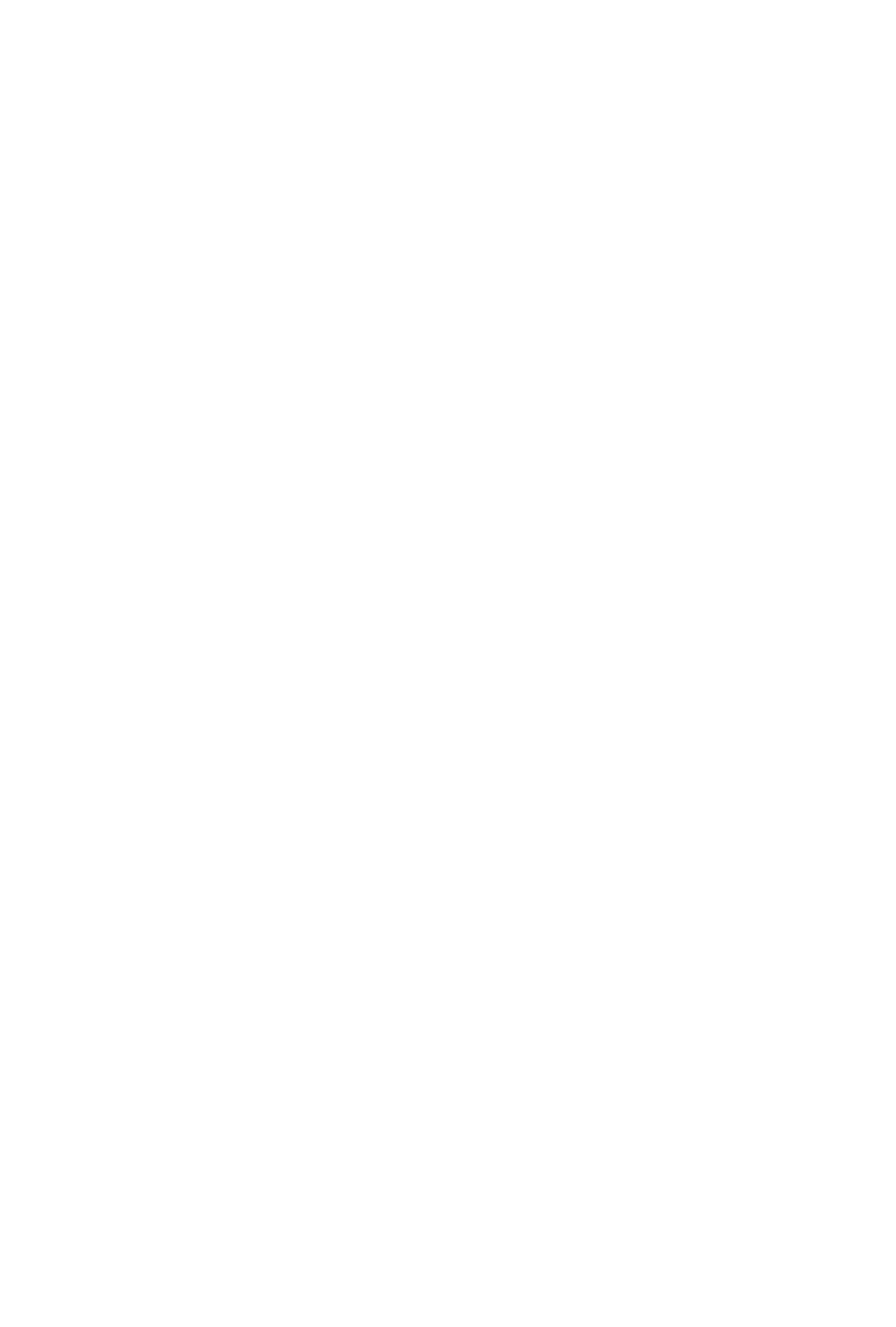
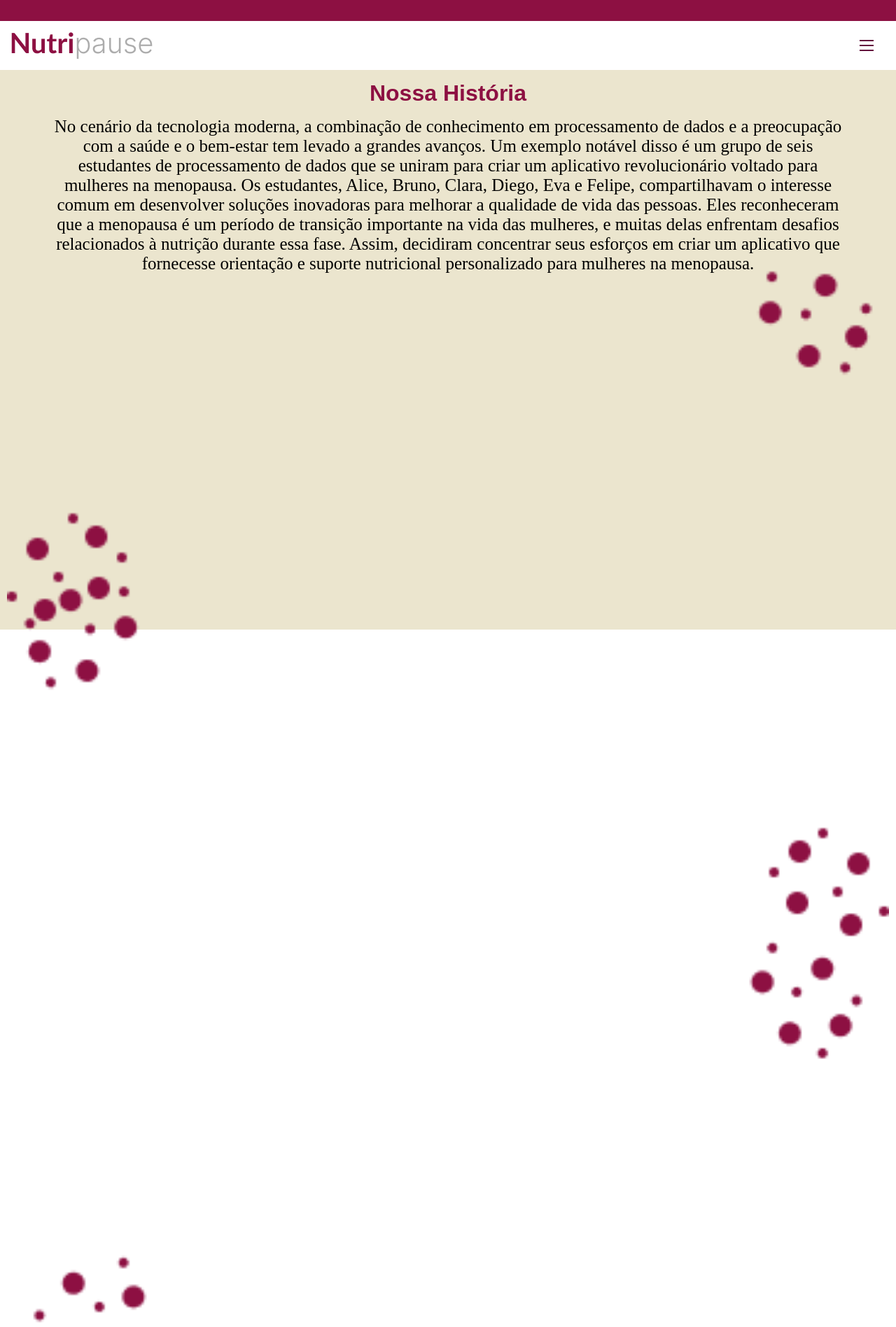
Before and after one commit to RafaelPA13/Nutri2, a React (Vite) app: page /quemsomos in a window 1280 px wide. Before the commit this address had no page. Shown: the top 1897 px of the page at 70% size. Before the commit the page ends 800 px from the top, so only its background shows below. Built offline with nearby package versions, Linux system fonts and the light colour scheme; a web font is replaced by a local one.

Commit message:
Add files via upload

```diff
--- a/src/App.css
+++ b/src/App.css
@@ -51,6 +51,7 @@
   align-items: center;
   gap: 15px;
   margin: 30px 0px;
+  min-height: 100%;
 }
 
 .Main-Com-Menu{
@@ -71,6 +72,12 @@
 .Main-Com-Menu h1{
   font-family: 'Donegal One', sans-serif;
   color: #8D1042;
+}
+
+.SobreNos{
+  text-align: center;
+  font-size: 25px;
+  padding: 0px 50px;
 }
 
 .Header-Input{
@@ -248,6 +255,14 @@
   padding: 0px 10px;
   position: absolute;
   top: 250px;
+}
+
+.bolinhas2{
+  transform: scaleX(-1);
+  width: 100%;
+  padding: 0px 10px;
+  position: absolute;
+  top: 700px
 }
 
 .bolota{
--- a/src/App.jsx
+++ b/src/App.jsx
@@ -11,6 +11,7 @@ import PlanoConsulta from './Pages/PlanoConsulta'
 import Pagamento from './Pages/Pagamento'
 import HomePaciente from './PacientePages/HomePaciente'
 import PerfilPaciente from './ProfissionalPages/PerfilPaciente'
+import QuemSomos from './PacientePages/QuemSomos'
 
 function App(){
   return(
@@ -29,6 +30,7 @@ function App(){
           <Route path='/pagamento' element={<Pagamento/>}/>
           <Route path='/homepaciente' element={<HomePaciente/>}/>
           <Route path='/perfilpaciente' element={<PerfilPaciente/>}/>
+          <Route path='/quemsomos' element={<QuemSomos/>}/>
         </Routes>
       </BrowserRouter>
     </div>
--- a/src/Components/MenuPaciente.jsx
+++ b/src/Components/MenuPaciente.jsx
@@ -17,11 +17,11 @@ function MenuPaciente() {
             </button>
             <ul className="menu">
                 <li>
-                    <a href="">Home</a>
+                    <a href="homepaciente">Home</a>
                     <RiArrowRightSLine/>
                 </li>
                 <li>
-                    <a href="">Quem Somos</a>
+                    <a href="/quemsomos">Quem Somos</a>
                     <RiArrowRightSLine/>
                 </li>
                 <li>
--- /dev/null
+++ b/src/PacientePages/QuemSomos.jsx
@@ -0,0 +1,18 @@
+import MenuPaciente from '../Components/MenuPaciente'
+import Bolinhas from '../assets/Bolinhas.png'
+
+function QuemSomos(){
+    return(
+        <body className="CentroX">
+            <div className="barra-topo"></div>
+            <MenuPaciente/>
+            <main className='Main-Com-Menu'>
+                <img className='bolinhas' src={Bolinhas} alt="bolinhas"/>
+                <img className='bolinhas2' src={Bolinhas} alt="bolinhas"/>
+                <h1>Nossa História</h1>
+                <p className='SobreNos'>No cenário da tecnologia moderna, a combinação de conhecimento em processamento de dados e a preocupação com a saúde e o bem-estar tem levado a grandes avanços. Um exemplo notável disso é um grupo de seis estudantes de processamento de dados que se uniram para criar um aplicativo revolucionário voltado para mulheres na menopausa. Os estudantes, Alice, Bruno, Clara, Diego, Eva e Felipe, compartilhavam o interesse comum em desenvolver soluções inovadoras para melhorar a qualidade de vida das pessoas. Eles reconheceram que a menopausa é um período de transição importante na vida das mulheres, e muitas delas enfrentam desafios relacionados à nutrição durante essa fase. Assim, decidiram concentrar seus esforços em criar um aplicativo que fornecesse orientação e suporte nutricional personalizado para mulheres na menopausa.</p>
+            </main>
+        </body>
+    )
+}
+export default QuemSomos
```
